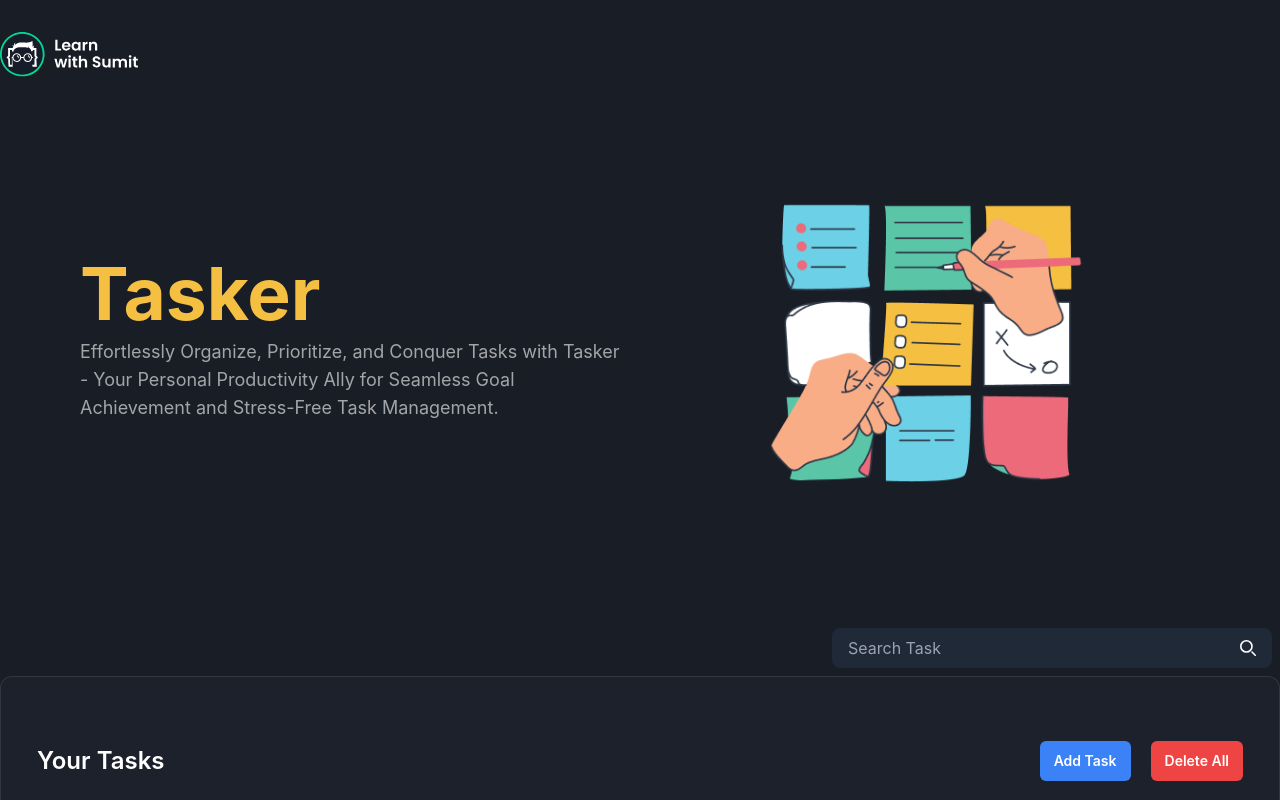
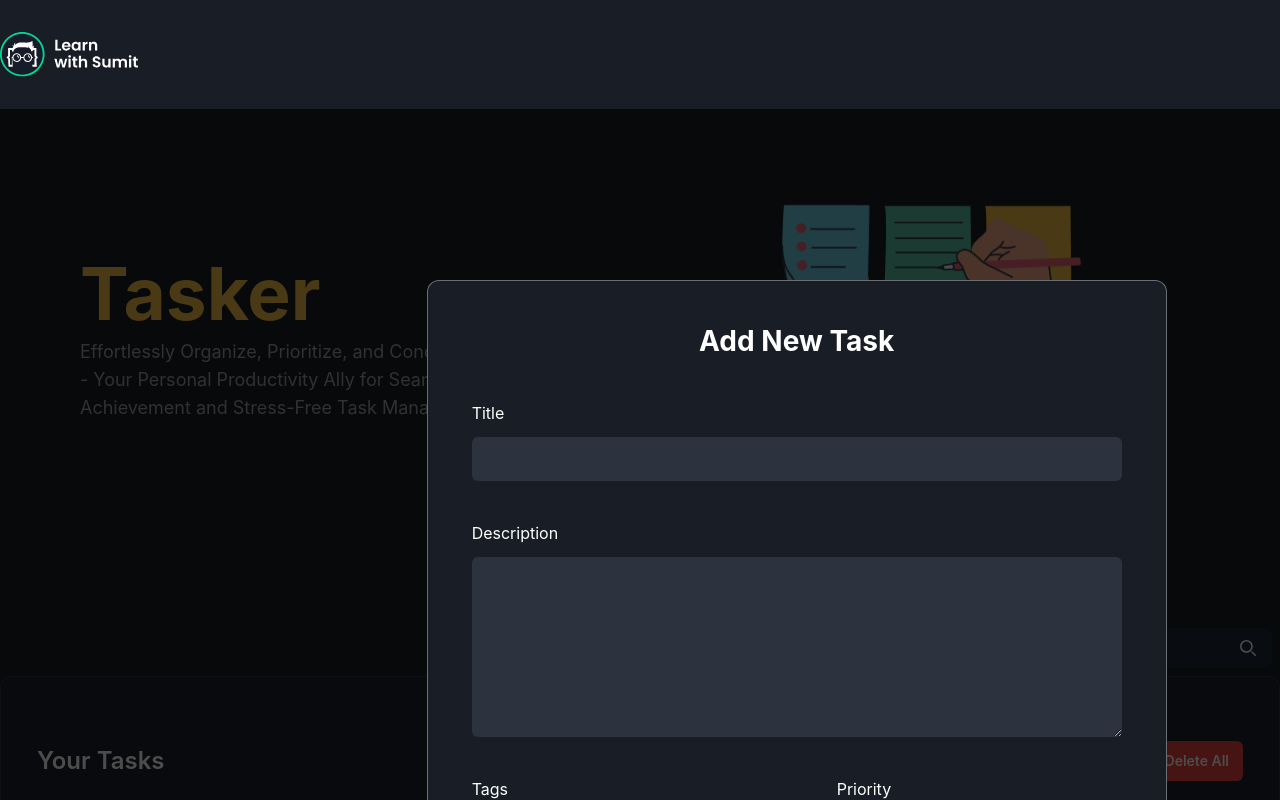
Before and after one commit to sheikhjaber0424/react-tasker, a React (Vite) app: page / in a window 1280 px wide. Both pictures are taken after a click on the button "Add Task". Shown: the top 800 px of the page. Built offline with nearby package versions, Linux system fonts and the light colour scheme.

Commit message:
Add task functionality done

```diff
--- /dev/null
+++ b/src/components/task/AddTaskModal.jsx
@@ -0,0 +1,103 @@
+import { useState } from "react";
+export default function AddTaskModal({ onSave }) {
+  const [task, setTask] = useState({
+    id: crypto.randomUUID(),
+    title: "",
+    description: "",
+    tags: [],
+    priority: "",
+    isFavourite: false,
+  });
+
+  const handleChange = (e) => {
+    const name = e.target.name;
+    let value = e.target.value;
+    if (name === "tags") {
+      value = value.split(",");
+    }
+    setTask({
+      ...task,
+      [name]: value,
+    });
+  };
+  return (
+    <>
+      <div className="bg-black bg-opacity-70 h-full w-full z-10 absolute top-0 left-0"></div>
+      <htmlForm className="mx-auto my-10 w-full max-w-[740px] rounded-xl border border-[#FEFBFB]/[36%] bg-[#191D26] p-9 max-md:px-4 lg:my-20 lg:p-11 z-10 absolute top-1/4 left-1/3">
+        <h2 className="mb-9 text-center text-2xl font-bold text-white lg:mb-11 lg:text-[28px]">
+          Add New Task
+        </h2>
+
+        <div className="space-y-9 text-white lg:space-y-10">
+          <div className="space-y-2 lg:space-y-3">
+            <label htmlFor="title">Title</label>
+            <input
+              className="block w-full rounded-md bg-[#2D323F] px-3 py-2.5"
+              type="text"
+              name="title"
+              id="title"
+              value={task.value}
+              onChange={handleChange}
+              required
+            />
+          </div>
+
+          <div className="space-y-2 lg:space-y-3">
+            <label htmlFor="description">Description</label>
+            <textarea
+              className="block min-h-[120px] w-full rounded-md bg-[#2D323F] px-3 py-2.5 lg:min-h-[180px]"
+              type="text"
+              name="description"
+              id="description"
+              value={task.value}
+              onChange={handleChange}
+              required
+            ></textarea>
+          </div>
+
+          <div className="grid-cols-2 gap-x-4 max-md:space-y-9 md:grid lg:gap-x-10 xl:gap-x-20">
+            <div className="space-y-2 lg:space-y-3">
+              <label htmlFor="tags">Tags</label>
+              <input
+                className="block w-full rounded-md bg-[#2D323F] px-3 py-2.5"
+                type="text"
+                name="tags"
+                id="tags"
+                value={task.value}
+                onChange={handleChange}
+                required
+              />
+            </div>
+
+            <div className="space-y-2 lg:space-y-3">
+              <label htmlFor="priority">Priority</label>
+              <select
+                className="block w-full cursor-pointer rounded-md bg-[#2D323F] px-3 py-2.5"
+                name="priority"
+                id="priority"
+                value={task.value}
+                onChange={handleChange}
+                required
+              >
+                <option value="">Select Priority</option>
+                <option value="Low">Low</option>
+                <option value="Medium">Medium</option>
+                <option value="High">High</option>
+              </select>
+            </div>
+          </div>
+        </div>
+
+        <div className="mt-16 flex justify-center lg:mt-20">
+          <button
+            type="submit"
+            className="rounded bg-blue-600 px-4 py-2 text-white transition-all hover:opacity-80"
+            onClick={() => onSave(task)}
+          >
+            Save
+          </button>
+        </div>
+      </htmlForm>
+    </>
+  );
+}
--- a/src/components/task/TaskActions.jsx
+++ b/src/components/task/TaskActions.jsx
@@ -1,9 +1,12 @@
-export default function TaskActions() {
+export default function TaskActions({ onAddClick }) {
   return (
     <div className="mb-14 items-center justify-between sm:flex">
       <h2 className="text-2xl font-semibold max-sm:mb-4">Your Tasks</h2>
       <div className="flex items-center space-x-5">
-        <button className="rounded-md bg-blue-500 px-3.5 py-2.5 text-sm font-semibold">
+        <button
+          onClick={onAddClick}
+          className="rounded-md bg-blue-500 px-3.5 py-2.5 text-sm font-semibold"
+        >
           Add Task
         </button>
         <button className="rounded-md bg-red-500 px-3.5 py-2.5 text-sm font-semibold">
--- a/src/components/task/TaskBoard.jsx
+++ b/src/components/task/TaskBoard.jsx
@@ -1,4 +1,5 @@
 import { useState } from "react";
+import AddTaskModal from "./AddTaskModal";
 import SearchTask from "./SearchTask";
 import TaskActions from "./TaskActions";
 import TaskList from "./TaskList";
@@ -12,15 +13,23 @@
     isFavourite: false,
   };
   const [tasks, setTasks] = useState([defaultTask]);
+  const [ShowAddModal, setShowAddModal] = useState(false);
+
+  function handleAddTask(newTask) {
+    console.log("Adding a task", newTask);
+    setTasks([...tasks, newTask]);
+    setShowAddModal(false);
+  }
   return (
     <section className="mb-20" id="tasks">
+      {ShowAddModal && <AddTaskModal onSave={handleAddTask} />}
       <div className="container">
         <div className="p-2 flex justify-end">
           <SearchTask></SearchTask>
         </div>
 
         <div className="rounded-xl border border-[rgba(206,206,206,0.12)] bg-[#1D212B] px-6 py-8 md:px-9 md:py-16">
-          <TaskActions></TaskActions>
+          <TaskActions onAddClick={() => setShowAddModal(true)}></TaskActions>
           <TaskList tasks={tasks}></TaskList>
         </div>
       </div>
```
Also changed, not shown: src/components/task/TaskList.jsx (+0 -15 lines).
